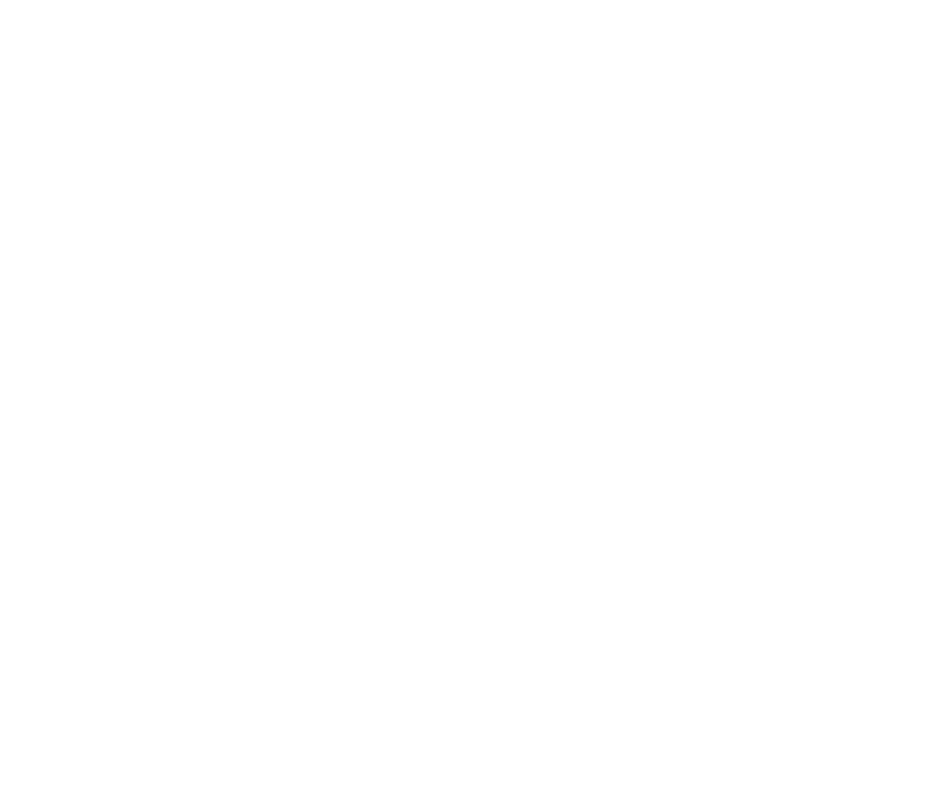
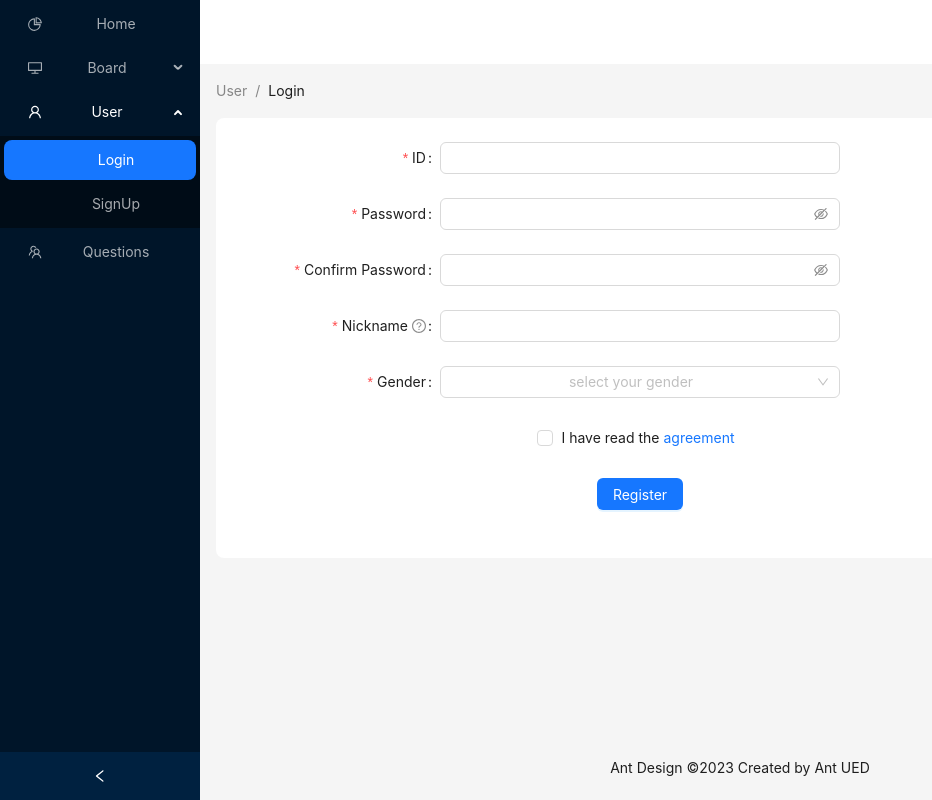
Before and after one commit to imwisdom/react-toy-project, a React (Create React App) app in the folder board/board-fe/: page /login in a window 1280 px wide. Before the commit this address had no page. Shown: the whole page, without its empty margins (0-932 px from the left). Built offline with nearby package versions, Linux system fonts and the light colour scheme.

Commit message:
feature: 로그인 페이지 생성 및 페이지 이동 기능 추가

```diff
--- a/board/board-fe/src/Router.tsx
+++ b/board/board-fe/src/Router.tsx
@@ -2,6 +2,7 @@
 import SignUp from "./pages/SignUp"
 import Home from "./pages/Home";
 import React from "react";
+import Login from "./pages/Login";
 
 const Router: React.FC = () => {
     return (
@@ -9,6 +10,7 @@
             <Routes>
                 <Route path="/" element={<Home />} />
                 <Route path="/sign-up" element={<SignUp />} />
+                <Route path="/login" element={<Login />} />
             </Routes>
         </BrowserRouter>
     )
--- a/board/board-fe/src/components/MenuFrame.tsx
+++ b/board/board-fe/src/components/MenuFrame.tsx
@@ -43,7 +43,7 @@
     getItem('Alex', '5'),
   ]),
   getItem('User', 'sub1', <UserOutlined />, [
-    getItem('Login', '3'),
+    getItem(<Link to='/login'>Login</Link>, '3'),
     getItem(<Link to='/sign-up'>SignUp</Link>, '4'),
   ]),
   getItem('Questions', 'sub2', <TeamOutlined />),
@@ -87,6 +87,10 @@
         return (
             <Menu theme="dark" openKeys={['sub1']} defaultSelectedKeys={['4']} mode="inline" items={items} />
         );
+    }else if(pageTitle === "login"){
+        return (
+            <Menu theme="dark" openKeys={['sub1']} defaultSelectedKeys={['3']} mode="inline" items={items} />
+        );
     }
     return (
         <Menu theme="dark" defaultSelectedKeys={['1']} mode="inline" items={items} />
@@ -102,6 +106,13 @@
                 <Breadcrumb.Item>SignUp</Breadcrumb.Item>
             </Breadcrumb>
         );
+    }else if(pageTitle === "login"){
+        return (
+            <Breadcrumb style={{ margin: '16px 0' }}>
+                <Breadcrumb.Item>User</Breadcrumb.Item>
+                <Breadcrumb.Item>Login</Breadcrumb.Item>
+            </Breadcrumb>
+        );
     }
     return (
         <Breadcrumb style={{ margin: '16px 0' }}>
--- /dev/null
+++ b/board/board-fe/src/pages/Login.tsx
@@ -0,0 +1,13 @@
+import React from 'react';
+import MenuFrame from '../components/MenuFrame';
+import SignUpForm from '../components/SignUpForm';
+
+const Login: React.FC = () => {
+    return (
+        <MenuFrame pageTitle='login'>
+            <SignUpForm />
+        </MenuFrame>
+    )
+};
+
+export default Login;
```
